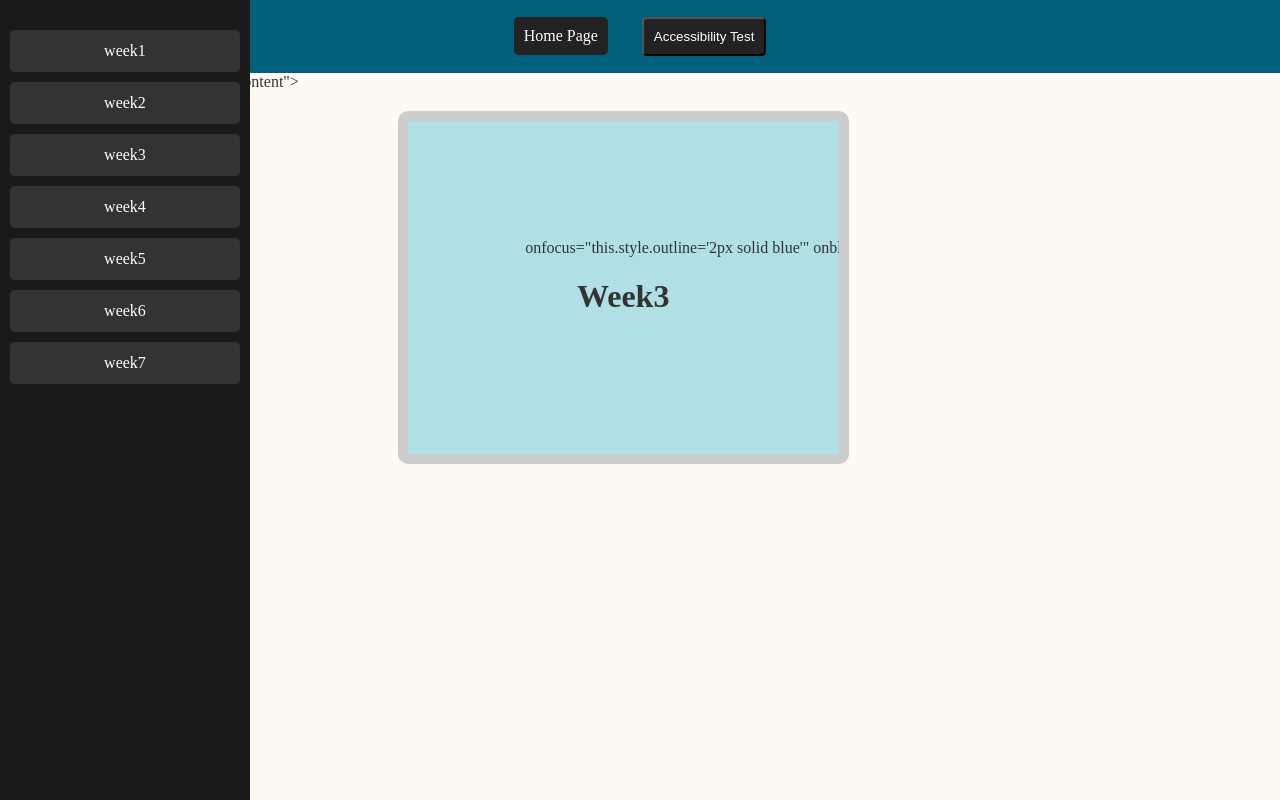
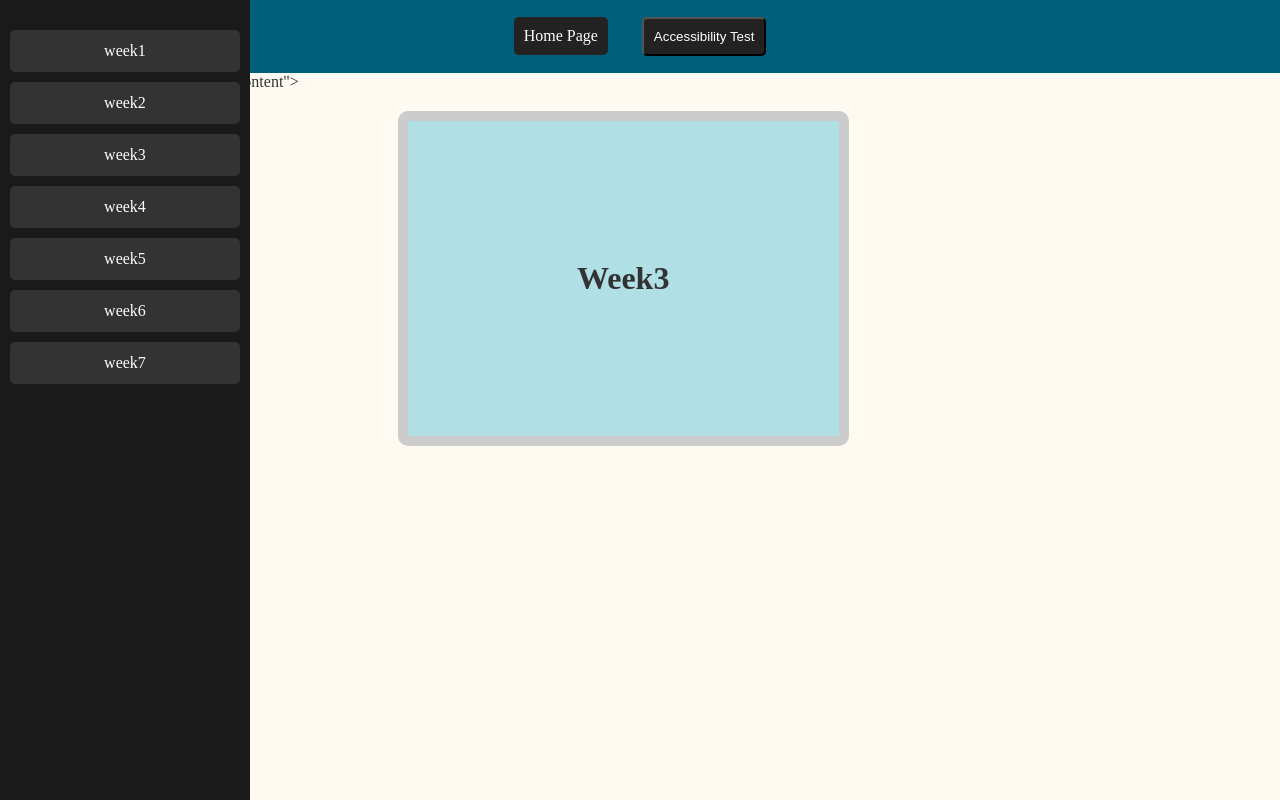
Before and after one commit to damien83mancheste/Week-2-Enhance-web-page, a plain HTML site: page week3.html in a window 1280 px wide. Drawn offline with Linux system fonts and the light colour scheme.

Commit message:
Update week3.html

```diff
--- a/week3.html
+++ b/week3.html
@@ -45,7 +45,7 @@ main role="main" aria-label="Main Content">
 			width: 20%;
 			margin-left: 12%;
 			overflow: auto;
-			white-space: nowrap;">
+			white-space: nowrap;
 			onfocus="this.style.outline='2px solid blue'"
 			onblur="this.style.outline='2px solid transparent'">
 			<h1>Week3</h1>
```
